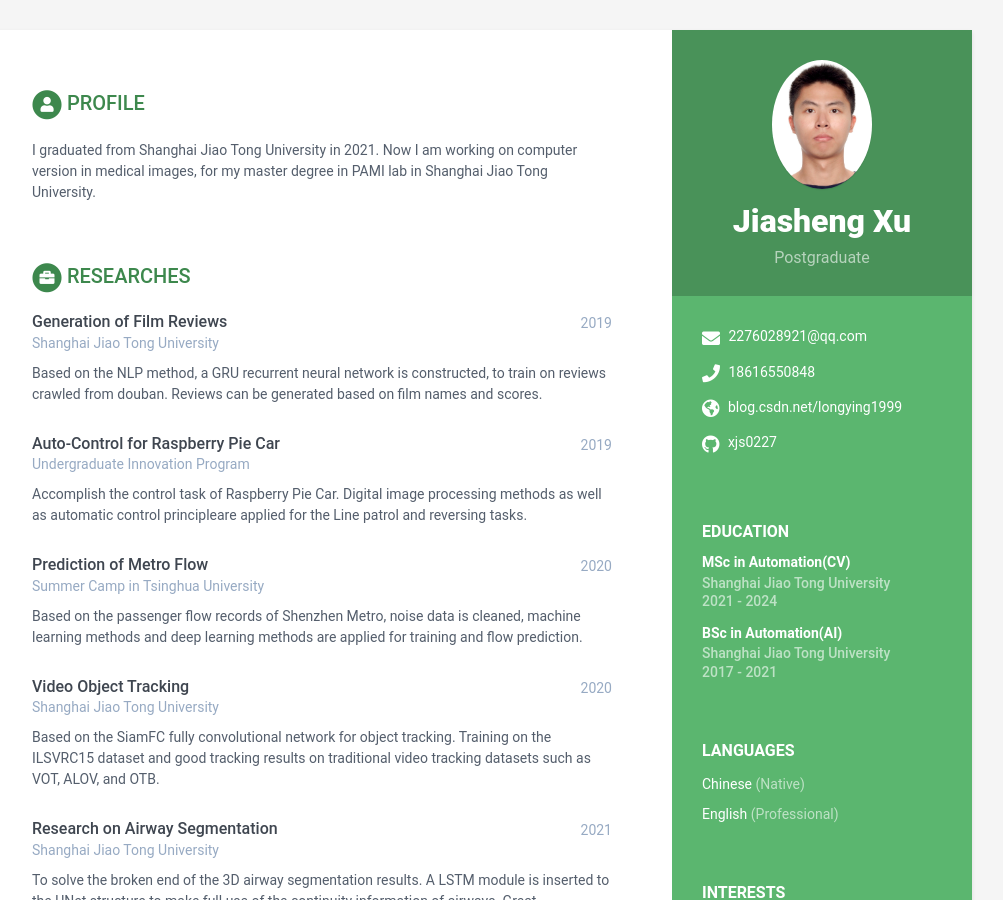
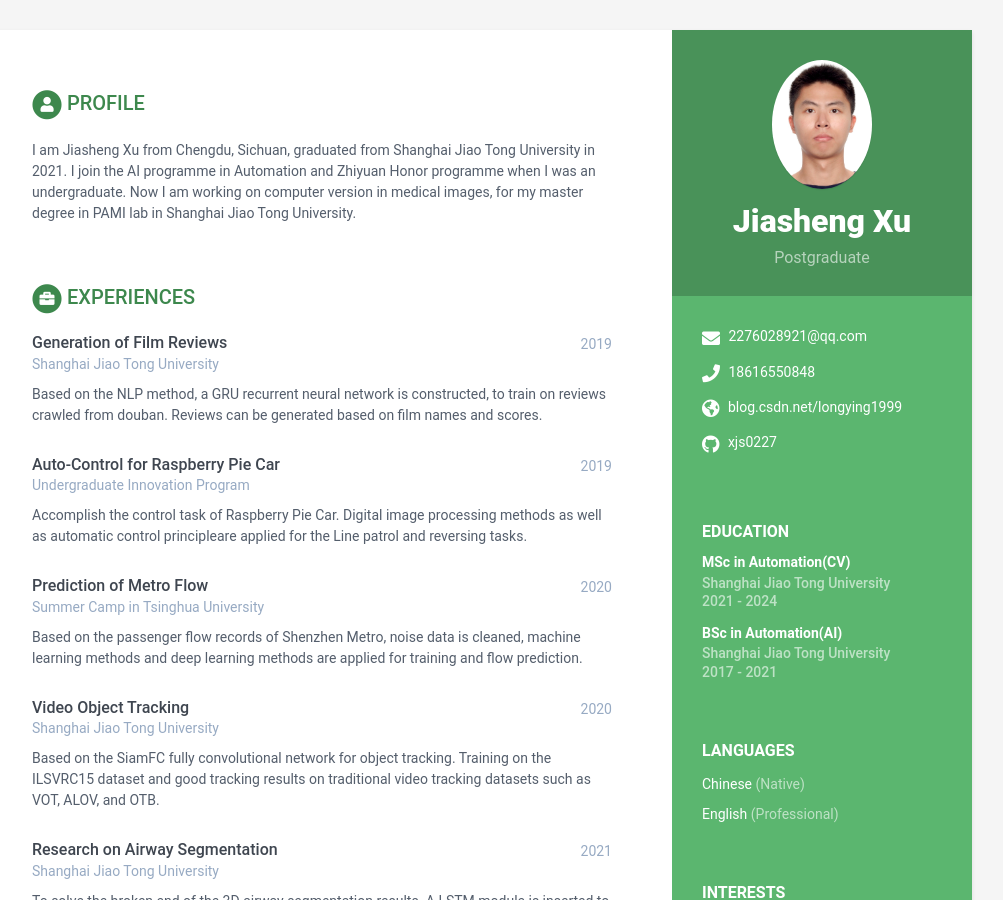
Before and after one commit to longyingsuifeng0227/xjs0227.github.io, a Jekyll site: the page built from index.html, in a window 1280 px wide and 900 px high. Shown: the whole window, without its empty margins (168-1171 px from the left). Built offline with Jekyll 4.4.1, drawn with Linux system fonts in a browser that asks for light colours.

Commit message:
Update data.yml

```diff
--- a/_data/data.yml
+++ b/_data/data.yml
@@ -50,9 +50,10 @@ sidebar:
 career-profile:
     title: Profile
     summary: |
-      I graduated from Shanghai Jiao Tong University in 2021. Now I am working
-      on computer version in medical images, for my master degree in PAMI
-      lab in Shanghai Jiao Tong University.
+      I am Jiasheng Xu from Chengdu, Sichuan, graduated from Shanghai Jiao Tong University in 2021.
+      I join the AI programme in Automation and Zhiyuan Honor programme when I was an undergraduate.
+      Now I am working on computer version in medical images, for my master degree in PAMI lab in
+      Shanghai Jiao Tong University.
 
 education:
     title: Education
@@ -69,7 +70,7 @@ education:
           Courses including: Machine learning, Introduction of artificial inteligence
 
 experiences:
-    title: Researches
+    title: Experiences
     info:
       - role: Generation of Film Reviews
         time: 2019
```
